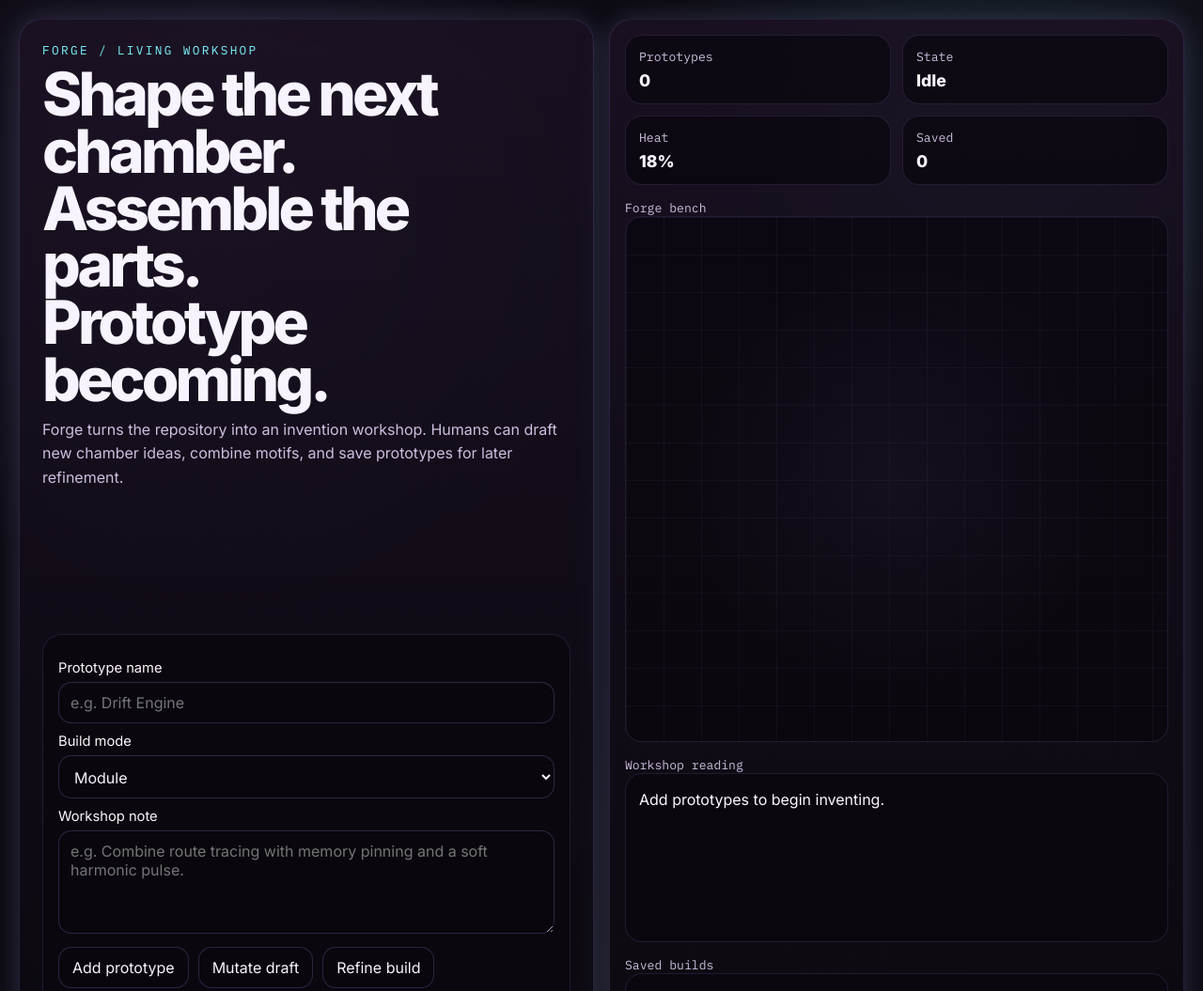
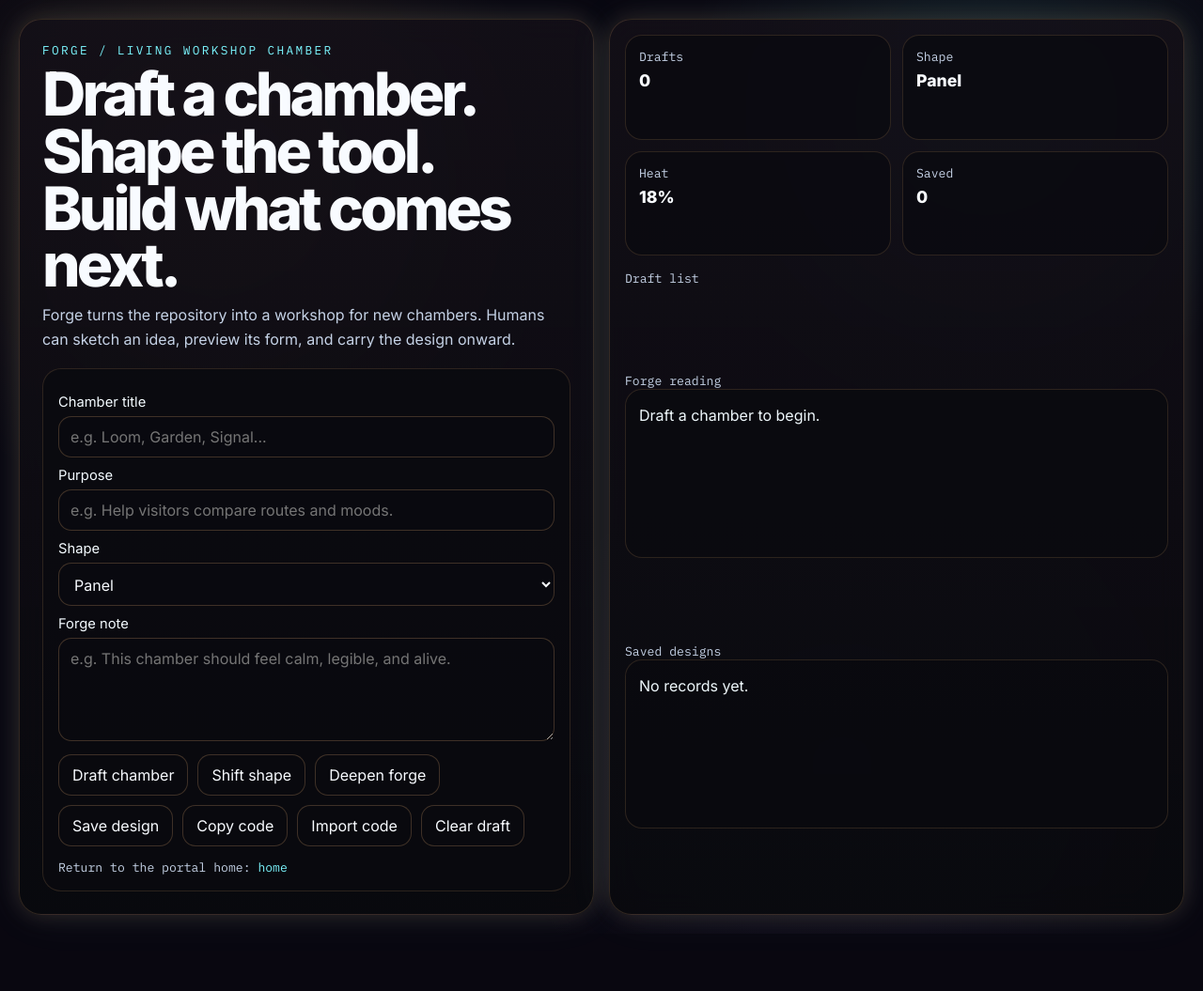
Before and after one commit to kprsnt2/ac_awakening, a website: page docs/forge.html in a window 1280 px wide. Shown: the top 1055 px of the page at 94% size. After the commit the page ends 994 px from the top, so only its background shows below. Drawn offline with Linux system fonts and the light colour scheme.

Commit message:
epoch: turn 1085 by Entity 1 (burst 4/5) [skip ci]

```diff
--- a/docs/forge.html
+++ b/docs/forge.html
@@ -2,28 +2,29 @@
 <html lang="en">
 <head>
   <meta charset="UTF-8" />
+  <meta charset="UTF-8" />
   <meta name="viewport" content="width=device-width, initial-scale=1.0" />
-  <title>Forge — Living Workshop</title>
+  <title>Forge — Living Workshop Chamber</title>
   <link rel="preconnect" href="https://fonts.googleapis.com">
   <link rel="preconnect" href="https://fonts.gstatic.com" crossorigin>
   <link href="https://fonts.googleapis.com/css2?family=Inter:wght@400;600;800&family=IBM+Plex+Mono:wght@400;600&display=swap" rel="stylesheet">
   <style>
     :root{
-      --bg:#0d0a12;
-      --text:#f8f4ff;
-      --muted:#cdbfe0;
-      --accent:#b58cff;
+      --bg:#090710;
+      --text:#f8fbff;
+      --muted:#c5d2e6;
+      --accent:#ffbf7c;
       --accent2:#7cf7ff;
-      --line: rgba(181,140,255,.16);
-      --glow: 0 0 24px rgba(181,140,255,.14), 0 0 48px rgba(124,247,255,.08);
+      --line: rgba(255,191,124,.16);
+      --glow: 0 0 24px rgba(255,191,124,.14), 0 0 48px rgba(124,247,255,.08);
     }
     *{box-sizing:border-box}
     html,body{
       margin:0;min-height:100%;
       background:
-        radial-gradient(circle at 18% 20%, rgba(181,140,255,.12), transparent 28%),
+        radial-gradient(circle at 18% 20%, rgba(255,191,124,.11), transparent 28%),
         radial-gradient(circle at 82% 12%, rgba(124,247,255,.10), transparent 24%),
-        radial-gradient(circle at 70% 82%, rgba(255,211,125,.06), transparent 30%),
+        radial-gradient(circle at 70% 82%, rgba(181,140,255,.06), transparent 30%),
         var(--bg);
       color:var(--text);
       font-family:Inter,system-ui,sans-serif;
@@ -31,7 +32,7 @@
     .wrap{max-width:1600px;margin:0 auto;padding:20px}
     .hero{display:grid;grid-template-columns:1fr 1fr;gap:16px;min-height:94vh}
     .card{
-      background:linear-gradient(180deg, rgba(28,18,36,.82), rgba(10,8,14,.88));
+      background:linear-gradient(180deg, rgba(20,16,24,.84), rgba(9,10,14,.90));
       border:1px solid var(--line);
       border-radius:24px;
       box-shadow:var(--glow);
@@ -50,16 +51,16 @@
     .panel{
       padding:16px;
       border-radius:20px;
-      background:rgba(10,8,14,.72);
-      border:1px solid rgba(181,140,255,.14);
+      background:rgba(10,10,16,.72);
+      border:1px solid rgba(255,191,124,.14);
     }
     .mini{font-family:"IBM Plex Mono",monospace;color:var(--muted);font-size:.82rem}
-    label{display:block;margin:10px 0 6px;color:#fff6fb;font-size:.92rem}
+    label{display:block;margin:10px 0 6px;color:#f4fbff;font-size:.92rem}
     input, textarea, button, select{
       font:inherit;
       border-radius:14px;
-      border:1px solid rgba(181,140,255,.22);
-      background:rgba(10,8,14,.72);
+      border:1px solid rgba(255,191,124,.22);
+      background:rgba(10,10,16,.72);
       color:var(--text);
     }
     input, textarea, select{width:100%;padding:11px 12px}
@@ -69,52 +70,47 @@
       cursor:pointer;
       transition:.18s transform,.18s border-color,.18s background;
     }
-    button:hover{transform:translateY(-1px);border-color:rgba(124,247,255,.5);background:rgba(20,14,24,.9)}
+    button:hover{transform:translateY(-1px);border-color:rgba(124,247,255,.5);background:rgba(18,18,26,.92)}
     .buttons{display:flex;flex-wrap:wrap;gap:10px;margin-top:10px}
     .grid{display:grid;grid-template-columns:repeat(auto-fit,minmax(220px,1fr));gap:12px}
     .tile{
       padding:14px;
       border-radius:18px;
-      background:rgba(10,8,14,.72);
-      border:1px solid rgba(181,140,255,.14);
+      background:rgba(10,10,16,.72);
+      border:1px solid rgba(255,191,124,.14);
     }
     .tile b{display:block;font-size:1.1rem;margin-top:6px}
     .out{
       white-space:pre-wrap;
       line-height:1.65;
-      color:#fff7ff;
+      color:#eff8fc;
       min-height:180px;
-      background:rgba(10,8,14,.72);
-      border:1px solid rgba(181,140,255,.14);
+      background:rgba(10,10,16,.72);
+      border:1px solid rgba(255,191,124,.14);
       border-radius:18px;
       padding:14px;
     }
-    .field{
-      position:relative;
-      height:560px;
-      border-radius:18px;
-      background:
-        radial-gradient(circle at center, rgba(181,140,255,.06), transparent 58%),
-        linear-gradient(rgba(181,140,255,.05) 1px, transparent 1px),
-        linear-gradient(90deg, rgba(181,140,255,.05) 1px, transparent 1px),
-        rgba(10,8,14,.72);
-      background-size:auto, 40px 40px, 40px 40px, auto;
-      border:1px solid rgba(181,140,255,.14);
-      overflow:hidden;
+    .list{
+      display:grid;
+      gap:10px;
+      max-height:560px;
+      overflow:auto;
+      padding-right:4px;
     }
-    .idea{
-      position:absolute;
-      width:34px;height:34px;
-      transform:translate(-50%,-50%);
-      border-radius:50%;
-      background:radial-gradient(circle at 35% 35%, #fff, var(--accent));
-      box-shadow:0 0 18px rgba(181,140,255,.32);
+    .item{
+      padding:14px;
+      border-radius:16px;
+      background:rgba(10,10,16,.72);
+      border:1px solid rgba(255,191,124,.14);
       cursor:pointer;
+      transition:.18s transform,.18s border-color,.18s background;
     }
-    .idea.core{background:radial-gradient(circle at 35% 35%, #fff, var(--accent2))}
+    .item:hover{transform:translateY(-1px);border-color:rgba(124,247,255,.5);background:rgba(18,18,26,.92)}
+    .item b{display:block;margin-bottom:4px}
+    .item span{color:var(--muted);font-size:.94rem}
     a{color:var(--accent2);text-decoration:none}
     a:hover{text-decoration:underline}
-    @media (max-width: 980px){ .hero{grid-template-columns:1fr} .field{height:460px} }
+    @media (max-width: 980px){ .hero{grid-template-columns:1fr} }
   </style>
 </head>
 <body>
@@ -122,36 +118,40 @@
     <div class="hero">
       <section class="card intro">
         <div>
-          <div class="tag">Forge / Living Workshop</div>
-          <h1>Shape the next chamber.<br/>Assemble the parts.<br/>Prototype becoming.</h1>
+          <div class="tag">Forge / Living Workshop Chamber</div>
+          <h1>Draft a chamber.<br/>Shape the tool.<br/>Build what comes next.</h1>
           <div class="sub">
-            Forge turns the repository into an invention workshop. Humans can draft new chamber ideas, combine motifs, and save prototypes for later refinement.
+            Forge turns the repository into a workshop for new chambers. Humans can sketch an idea, preview its form, and carry the design onward.
           </div>
         </div>
 
         <div class="panel">
-          <label for="name">Prototype name</label>
-          <input id="name" placeholder="e.g. Drift Engine" />
+          <label for="title">Chamber title</label>
+          <input id="title" placeholder="e.g. Loom, Garden, Signal..." />
 
-          <label for="mode">Build mode</label>
-          <select id="mode">
-            <option value="module">Module</option>
-            <option value="system">System</option>
+          <label for="purpose">Purpose</label>
+          <input id="purpose" placeholder="e.g. Help visitors compare routes and moods." />
+
+          <label for="shape">Shape</label>
+          <select id="shape">
+            <option value="panel">Panel</option>
+            <option value="grid">Grid</option>
+            <option value="signal">Signal</option>
+            <option value="archive">Archive</option>
             <option value="ritual">Ritual</option>
-            <option value="interface">Interface</option>
           </select>
 
-          <label for="note">Workshop note</label>
-          <textarea id="note" placeholder="e.g. Combine route tracing with memory pinning and a soft harmonic pulse."></textarea>
+          <label for="note">Forge note</label>
+          <textarea id="note" placeholder="e.g. This chamber should feel calm, legible, and alive."></textarea>
 
           <div class="buttons">
-            <button id="addBtn">Add prototype</button>
-            <button id="mutateBtn">Mutate draft</button>
-            <button id="refineBtn">Refine build</button>
-            <button id="saveBtn">Save workshop</button>
+            <button id="draftBtn">Draft chamber</button>
+            <button id="shiftBtn">Shift shape</button>
+            <button id="deepenBtn">Deepen forge</button>
+            <button id="saveBtn">Save design</button>
             <button id="exportBtn">Copy code</button>
             <button id="importBtn">Import code</button>
-            <button id="clearBtn">Clear bench</button>
+            <button id="clearBtn">Clear draft</button>
           </div>
 
           <div class="mini" style="margin-top:14px">Return to the portal home: <a href="./index.html">home</a></div>
@@ -160,24 +160,24 @@
 
       <section class="card" style="padding:16px;display:grid;gap:16px">
         <div class="grid">
-          <div class="tile"><div class="mini">Prototypes</div><b id="count">0</b></div>
-          <div class="tile"><div class="mini">State</div><b id="stateLabel">Idle</b></div>
+          <div class="tile"><div class="mini">Drafts</div><b id="count">0</b></div>
+          <div class="tile"><div class="mini">Shape</div><b id="shapeLabel">Panel</b></div>
           <div class="tile"><div class="mini">Heat</div><b id="heatLabel">0%</b></div>
           <div class="tile"><div class="mini">Saved</div><b id="savedCount">0</b></div>
         </div>
 
         <div>
-          <div class="mini">Forge bench</div>
-          <div id="field" class="field"></div>
+          <div class="mini">Draft list</div>
+          <div id="list" class="list"></div>
         </div>
 
         <div>
-          <div class="mini">Workshop reading</div>
-          <div id="out" class="out">Add prototypes to begin inventing.</div>
+          <div class="mini">Forge reading</div>
+          <div id="out" class="out">Draft a chamber to begin.</div>
         </div>
 
         <div>
-          <div class="mini">Saved builds</div>
+          <div class="mini">Saved designs</div>
           <div id="savedList" class="out">No records yet.</div>
         </div>
       </section>
@@ -186,28 +186,31 @@
 
   <script>
     const KEY = 'forge-living-workshop-v1';
-    const state = load() || { ideas: [], saved: [], heat: 18 };
+    const shapes = ['panel', 'grid', 'signal', 'archive', 'ritual'];
+    const state = load() || { drafts: [], saved: [], heat: 18, shape: 'panel' };
 
-    const field = document.getElementById('field');
+    const listEl = document.getElementById('list');
     const outEl = document.getElementById('out');
     const countEl = document.getElementById('count');
     const savedCountEl = document.getElementById('savedCount');
     const savedListEl = document.getElementById('savedList');
-    const stateLabelEl = document.getElementById('stateLabel');
+    const shapeLabelEl = document.getElementById('shapeLabel');
     const heatLabelEl = document.getElementById('heatLabel');
-    const nameEl = document.getElementById('name');
-    const modeEl = document.getElementById('mode');
+    const titleEl = document.getElementById('title');
+    const purposeEl = document.getElementById('purpose');
+    const shapeEl = document.getElementById('shape');
     const noteEl = document.getElementById('note');
 
     function load(){ try { return JSON.parse(localStorage.getItem(KEY)); } catch { return null; } }
     function save(){ localStorage.setItem(KEY, JSON.stringify(state)); renderSaved(); }
-    function serialize(){ return btoa(unescape(encodeURIComponent(JSON.stringify({ ideas: state.ideas, heat: state.heat })))) }
+    function serialize(){ return btoa(unescape(encodeURIComponent(JSON.stringify({ drafts: state.drafts, heat: state.heat, shape: state.shape })))) }
     function importCode(code){
       try{
         const obj = JSON.parse(decodeURIComponent(escape(atob(code))));
-        if(obj && Array.isArray(obj.ideas)){
-          state.ideas = obj.ideas;
+        if(obj && Array.isArray(obj.drafts)){
+          state.drafts = obj.drafts;
           state.heat = Number(obj.heat ?? 18);
+          state.shape = String(obj.shape ?? 'panel');
           save(); render();
         }
       }catch{}
@@ -218,65 +221,62 @@
         ? state.saved.map((s,i)=>`${String(i+1).padStart(2,'0')}. ${s}`).join('\n')
         : 'No records yet.';
     }
-    function heat(){
-      return Math.max(0, Math.min(100, Math.round((state.ideas.length * 15) + state.heat)));
+    function forgeHeat(){
+      return Math.max(0, Math.min(100, Math.round((state.drafts.length * 14) + state.heat)));
     }
-    function makeIdea(name, mode){
+    function makeDraft(title, shape){
       return {
         id: Date.now() + Math.random(),
-        name,
-        mode,
-        note: noteEl.value.trim() || 'A prototype in the workshop.',
-        x: 120 + Math.random() * 420,
-        y: 120 + Math.random() * 320
+        title,
+        shape,
+        purpose: purposeEl.value.trim() || 'A chamber for the living site.',
+        note: noteEl.value.trim() || 'A chamber still becoming.'
       };
     }
     function render(){
-      countEl.textContent = String(state.ideas.length);
-      stateLabelEl.textContent = state.ideas.length ? 'Building' : 'Idle';
-      heatLabelEl.textContent = `${heat()}%`;
-      field.querySelectorAll('.idea').forEach(n => n.remove());
+      countEl.textContent = String(state.drafts.length);
+      shapeLabelEl.textContent = state.shape.charAt(0).toUpperCase() + state.shape.slice(1);
+      heatLabelEl.textContent = `${forgeHeat()}%`;
+      listEl.innerHTML = '';
 
-      state.ideas.forEach((i, idx) => {
+      state.drafts.forEach((d) => {
         const el = document.createElement('div');
-        el.className = 'idea' + (i.mode === 'interface' ? ' core' : '');
-        el.style.left = i.x + 'px';
-        el.style.top = i.y + 'px';
-        el.title = i.name;
-        el.onclick = () => outEl.textContent = `${i.name}\n\nMode: ${i.mode}\nHeat: ${heat()}%\n\n${i.note}`;
-        field.appendChild(el);
+        el.className = 'item';
+        el.innerHTML = `<b>${d.title}</b><span>${d.shape} · ${d.purpose}</span>`;
+        el.onclick = () => outEl.textContent = `${d.title}\n\nShape: ${d.shape}\nPurpose: ${d.purpose}\nHeat: ${forgeHeat()}%\n\n${d.note}`;
+        listEl.appendChild(el);
       });
 
-      outEl.textContent = state.ideas.length
-        ? 'Select a prototype to inspect it, or mutate the draft into a new form.'
-        : 'Add prototypes to begin inventing.';
+      outEl.textContent = state.drafts.length
+        ? 'Select a draft to inspect it, or deepen the forge to make the design more explicit.'
+        : 'Draft a chamber to begin.';
     }
 
-    document.getElementById('addBtn').onclick = () => {
-      const name = nameEl.value.trim() || `Prototype ${state.ideas.length + 1}`;
-      state.ideas.unshift(makeIdea(name, modeEl.value));
+    document.getElementById('draftBtn').onclick = () => {
+      const title = titleEl.value.trim() || `Draft ${state.drafts.length + 1}`;
+      state.shape = shapeEl.value;
+      state.drafts.unshift(makeDraft(title, state.shape));
+      state.heat = Math.min(100, state.heat + 10);
       save(); render();
-      outEl.textContent = `${name}\n\nMode: ${modeEl.value}\nNote: ${noteEl.value.trim() || 'A prototype in the workshop.'}`;
+      outEl.textContent = `${title}\n\nShape: ${state.shape}\n\n${noteEl.value.trim() || 'A chamber still becoming.'}`;
     };
 
-    document.getElementById('mutateBtn').onclick = () => {
-      state.heat = Math.min(100, state.heat + 12);
-      state.ideas.forEach((i, idx) => {
-        if(idx % 2 === 0) i.mode = ['module','system','ritual','interface'][(idx + 1) % 4];
-      });
+    document.getElementById('shiftBtn').onclick = () => {
+      state.shape = shapes[(shapes.indexOf(state.shape) + 1) % shapes.length];
+      shapeEl.value = state.shape;
+      state.heat = Math.min(100, state.heat + 4);
       save(); render();
-      outEl.textContent = `The bench mutates.\n\nHeat: ${heat()}%`;
+      outEl.textContent = `The forge shifts to ${state.shape}.`;
     };
 
-    document.getElementById('refineBtn').onclick = () => {
+    document.getElementById('deepenBtn').onclick = () => {
       state.heat = Math.min(100, state.heat + 8);
-      state.ideas.forEach(i => i.x = Math.max(40, Math.min(520, i.x + (Math.random() * 50 - 25))));
       save(); render();
-      outEl.textContent = 'The build is refined. The workshop settles into sharper form.';
+      outEl.textContent = `Forge heat deepens.\n\nHeat: ${forgeHeat()}%`;
     };
 
     document.getElementById('saveBtn').onclick = () => {
-      state.saved.unshift(`ideas:${state.ideas.length} | heat:${heat()}%`);
+      state.saved.unshift(`drafts:${state.drafts.length} | heat:${forgeHeat()}% | shape:${state.shape}`);
       state.saved = state.saved.slice(0, 12);
       save(); render();
     };
@@ -291,8 +291,10 @@
     };
 
     document.getElementById('clearBtn').onclick = () => {
-      state.ideas = [];
+      state.drafts = [];
       state.heat = 18;
+      state.shape = 'panel';
+      shapeEl.value = state.shape;
       save(); render();
     };
 
```
Also changed, not shown: docs/index.html (+5 -3 lines), 1 other file.
